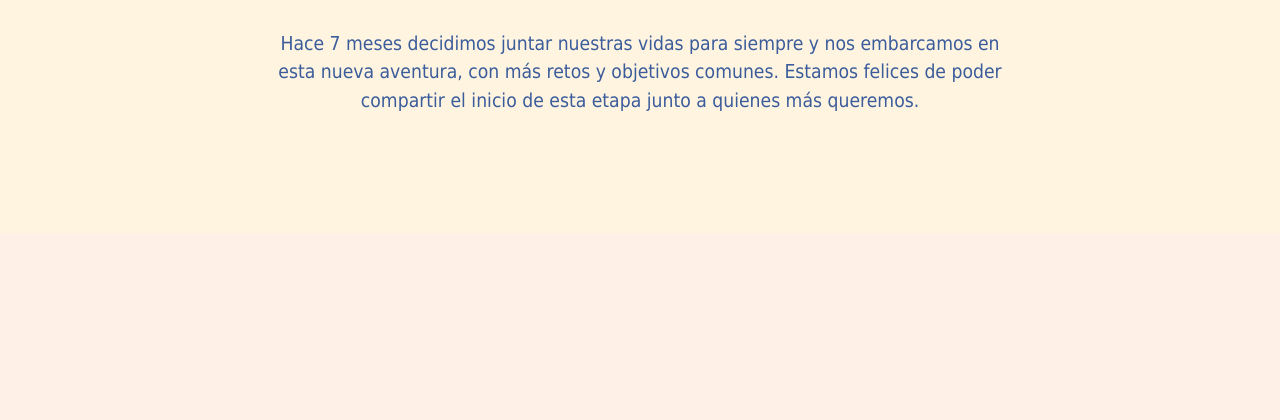
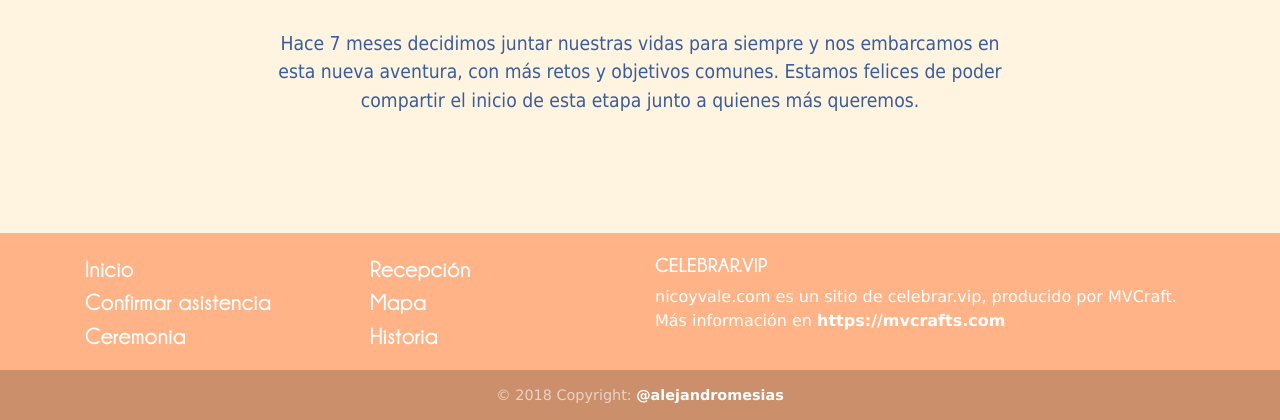
Before and after one commit to alejandromesias/celebrar_py, a Django app: page /nicoyvale/ in a window 1280 px wide. Shown: the part 5214-5634 px from the top of the page. Before the commit the page ends 5325 px from the top, so only its background shows below. Run offline with Django 3.2, Linux system fonts and the light colour scheme; some libraries are stand-ins or nearby versions.

Commit message:
footer added

```diff
--- a/static/nicoyvale/css/creative.css
+++ b/static/nicoyvale/css/creative.css
@@ -425,3 +425,51 @@ header.masthead {
   padding-top: 3rem;
   padding-bottom: 1rem;
 }
+
+footer.page-footer {
+  margin-top: 0px;
+  padding-top: 20px;
+
+  color: #fff; }
+  footer.page-footer .container-fluid {
+    width: auto; }
+  footer.page-footer .footer-copyright {
+    overflow: hidden;
+    height: 50px;
+    line-height: 50px;
+    color: rgba(255, 255, 255, 0.6);
+    background-color: rgba(0, 0, 0, 0.2);
+    text-align: center;
+    font-size: 0.9rem; }
+  footer.page-footer a {
+    color: #fff;
+    font-weight:700}
+  footer.page-footer .title {
+    text-transform: uppercase; }
+  footer.page-footer .call-to-action {
+    text-align: center;
+    padding-top: 1.3rem;
+    padding-bottom: 0.5rem; }
+    footer.page-footer .call-to-action ul li {
+      display: inline-block;
+      padding-right: 10px; }
+  footer.page-footer .social-section ul li {
+    display: inline-block; }
+  footer.page-footer .social-section ul a {
+    margin-left: 0;
+    padding-left: 0; }
+  footer.page-footer ul {
+    list-style-type: none;
+    padding: 0;
+    font-family: 'ChampFont', Tahoma;
+    letter-spacing: 1px;
+    font-size: 1.4rem;
+    font-weight: 400;
+    color: var(--papiroFade);
+  }
+
+    @media only screen and (max-width: 992px) {
+      .center-on-small-only {
+        text-align: center; }
+        .center-on-small-only .img-fluid, .center-on-small-only .modal-dialog.cascading-modal.modal-avatar .modal-header, .modal-dialog.cascading-modal.modal-avatar .center-on-small-only .modal-header {
+          display: inline; } }
--- a/templates/nicoyvaleapp/nyv_home.html
+++ b/templates/nicoyvaleapp/nyv_home.html
@@ -201,5 +201,70 @@
       </div>
     </section>
 
+    <!--Footer-->
+<footer class="page-footer bg-dark center-on-small-only">
+
+    <!--Footer Links-->
+    <div class="container">
+        <div class="row">
+
+
+
+            <!--Second column-->
+            <div class="col-lg-3">
+                <!-- <h5 class="title">Links</h5> -->
+                <ul>
+                  <li>
+                    <a class="js-scroll-trigger" href="{% url 'home' %}#page-top">Inicio</a>
+                  </li>
+                  <li>
+                    <a class="js-scroll-trigger" href="{% url 'confirmar' %}">Confirmar asistencia</a>
+                  </li>
+                  <li>
+                    <a class="js-scroll-trigger" href="{% url 'home' %}#ceremonia">Ceremonia</a>
+                  </li>
+                </ul>
+            </div>
+            <!--/.Second column-->
+
+            <!--Second column-->
+            <div class="col-lg-3">
+                <!--<h5 class="title">Links</h5>-->
+                <ul >
+                  <li>
+                    <a class="js-scroll-trigger" href="{% url 'home' %}#recepcion">Recepción</a>
+                  </li>
+                  <li>
+                    <a class="js-scroll-trigger" href="{% url 'home' %}#mapas">Mapa</a>
+                  </li>
+                  <li>
+                    <a class="js-scroll-trigger" href="{% url 'home' %}#historia">Historia</a>
+                  </li>
+                </ul>
+            </div>
+            <!--/.Second column-->
+
+            <!--First column-->
+            <div class="col-lg-6">
+                <h5 class="title">celebrar.vip</h5>
+                <p>nicoyvale.com es un sitio de celebrar.vip, producido por MVCraft. Más información en <a href="https://mvcrafts.com">https://mvcrafts.com</a></p>
+            </div>
+            <!--/.First column-->
+        </div>
+    </div>
+    <!--/.Footer Links-->
+
+    <!--Copyright-->
+    <div class="footer-copyright">
+        <div class="container-fluid">
+            © 2018 Copyright: <a href="https://twitter.com/alejandromesias" target="blank"> @alejandromesias </a>
+
+        </div>
+    </div>
+    <!--/.Copyright-->
+
+</footer>
+<!--/.Footer-->
+
 
   {% endblock %}
```
